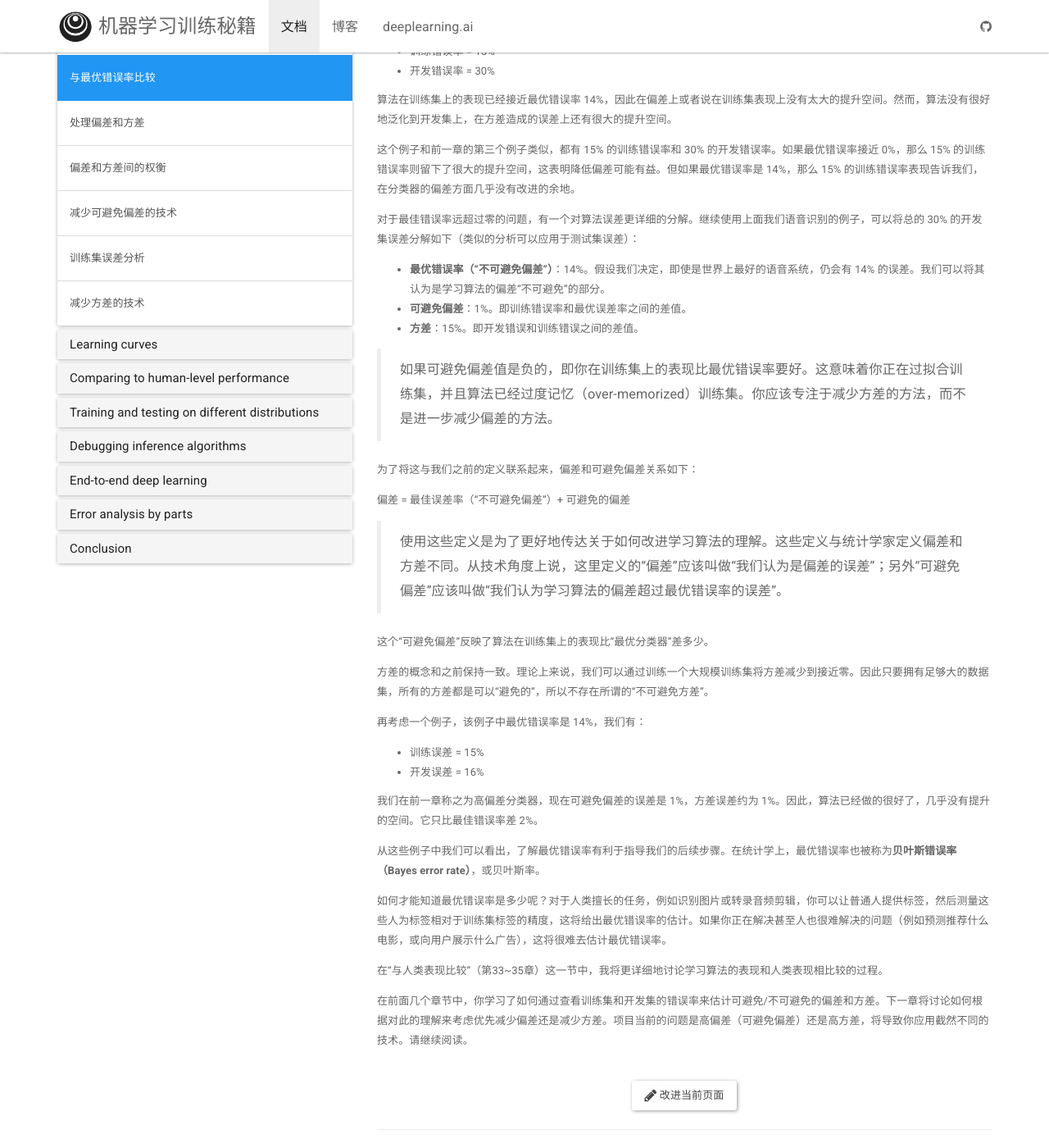
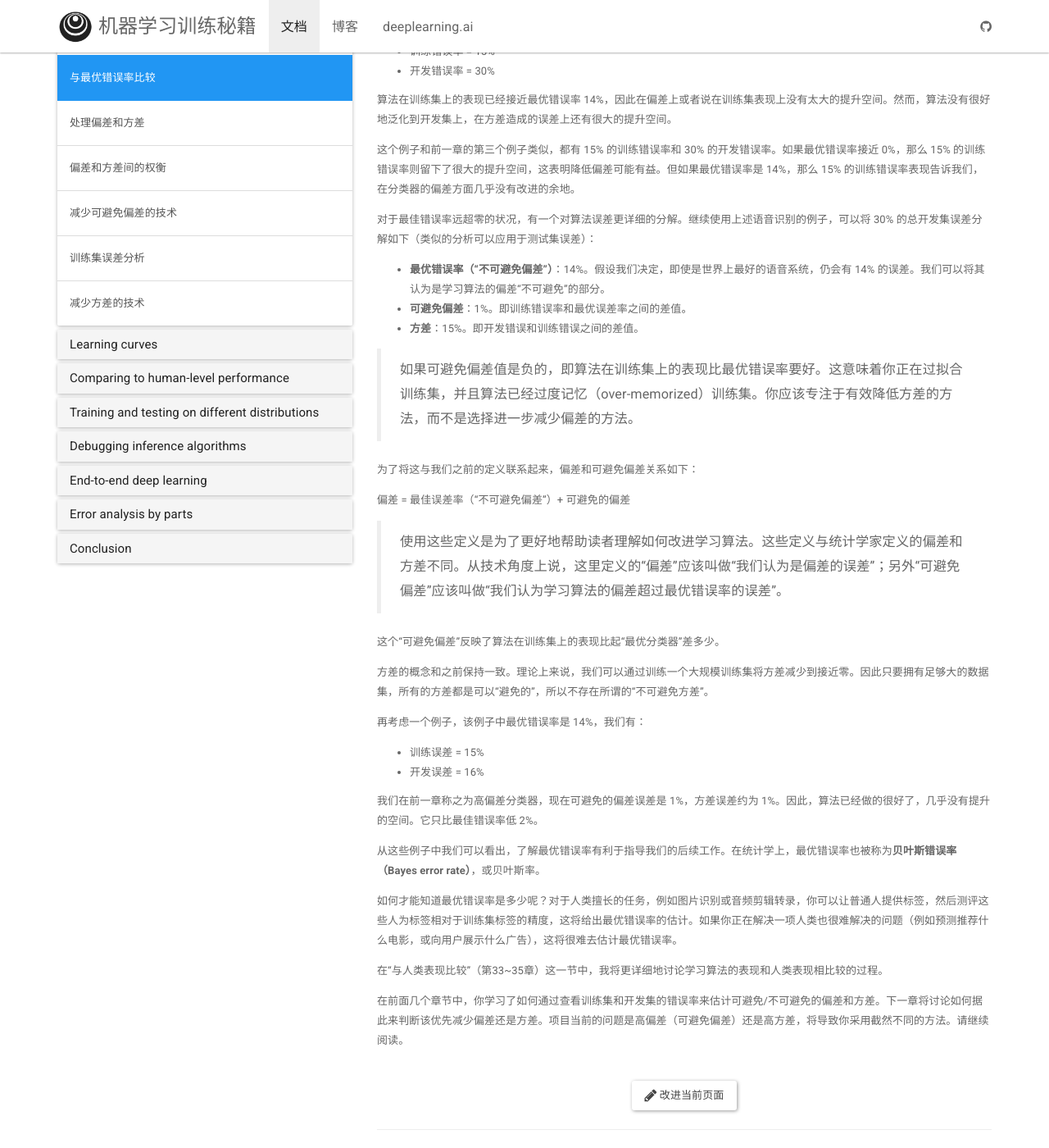
Before and after one commit to deeplearning-ai/machine-learning-yearning-cn, a Jekyll site: the page built from _docs/Bias and Variance/ch22.md, in a window 1280 px wide and 1400 px high, scrolled down 291 px. Shown: the whole window at 82% size. Built offline with Jekyll 4.4.1, drawn with Linux system fonts in a browser that asks for light colours; nearby versions of some CDN libraries; some of the changed text lies outside the part shown.

Commit message:
Update ch22.md (#39)

```diff
--- a/_docs/Bias and Variance/ch22.md
+++ b/_docs/Bias and Variance/ch22.md
@@ -3,9 +3,9 @@
 permalink: /docs/ch22/
 ---
 
-在我们猫识别的例子中，“理想”错误率——即一个“最优”分类器可达到的值——接近 0%。人类几乎总是可以识别出图片中的猫。因此，我们希望机器能够做得同样好。
+在我们的“猫咪识别”案例中，“理想”错误率——即一个“最优”分类器应该达到的值——接近 0%。在几乎所有情况下，人类总是可以识别出图片中的猫。因此，我们希望机器也能够有这样优秀的表现。
 
-换作其他问题这将更难：假设你正在构建一个语音识别系统，并发现 14% 的音频片段有太多的背景噪声，或者太难以理解，导致即使是人类也无法识别出所说的内容。在这种情况下，即使是“最优”的语音识别系统也可能有约为 14% 的误差。
+若换作其他问题，难度则更大：假设你正在构建一个语音识别系统，并发现 14% 的音频片段背景噪声太多，或者十分难以理解，导致即使是人类也无法识别出所说的内容。在这种情况下，即使是“最优”的语音识别系统也可能约有 14% 的误差。
 
 假设在这个语音识别问题上，你的算法达到：
 
@@ -16,21 +16,21 @@
 
 这个例子和前一章的第三个例子类似，都有 15% 的训练错误率和 30% 的开发错误率。如果最优错误率接近 0%，那么 15% 的训练错误率则留下了很大的提升空间，这表明降低偏差可能有益。但如果最优错误率是 14%，那么 15% 的训练错误率表现告诉我们，在分类器的偏差方面几乎没有改进的余地。
 
-对于最佳错误率远超过零的问题，有一个对算法误差更详细的分解。继续使用上面我们语音识别的例子，可以将总的 30% 的开发集误差分解如下（类似的分析可以应用于测试集误差）：
+对于最佳错误率远超零的状况，有一个对算法误差更详细的分解。继续使用上述语音识别的例子，可以将 30% 的总开发集误差分解如下（类似的分析可以应用于测试集误差）：
 
 - **最优错误率（“不可避免偏差”）**：14%。假设我们决定，即使是世界上最好的语音系统，仍会有 14% 的误差。我们可以将其认为是学习算法的偏差“不可避免”的部分。
 - **可避免偏差**：1%。即训练错误率和最优误差率之间的差值。
 - **方差**：15%。即开发错误和训练错误之间的差值。
 
-> 如果可避免偏差值是负的，即你在训练集上的表现比最优错误率要好。这意味着你正在过拟合训练集，并且算法已经过度记忆（over-memorized）训练集。你应该专注于减少方差的方法，而不是进一步减少偏差的方法。
+> 如果可避免偏差值是负的，即算法在训练集上的表现比最优错误率要好。这意味着你正在过拟合训练集，并且算法已经过度记忆（over-memorized）训练集。你应该专注于有效降低方差的方法，而不是选择进一步减少偏差的方法。
 
 为了将这与我们之前的定义联系起来，偏差和可避免偏差关系如下：
 
 偏差 = 最佳误差率（“不可避免偏差”）+ 可避免的偏差
 
-> 使用这些定义是为了更好地传达关于如何改进学习算法的理解。这些定义与统计学家定义偏差和方差不同。从技术角度上说，这里定义的“偏差”应该叫做“我们认为是偏差的误差”；另外“可避免偏差”应该叫做“我们认为学习算法的偏差超过最优错误率的误差”。
+> 使用这些定义是为了更好地帮助读者理解如何改进学习算法。这些定义与统计学家定义的偏差和方差不同。从技术角度上说，这里定义的“偏差”应该叫做“我们认为是偏差的误差”；另外“可避免偏差”应该叫做“我们认为学习算法的偏差超过最优错误率的误差”。
 
-这个“可避免偏差”反映了算法在训练集上的表现比“最优分类器”差多少。
+这个“可避免偏差”反映了算法在训练集上的表现比起“最优分类器”差多少。
 
 方差的概念和之前保持一致。理论上来说，我们可以通过训练一个大规模训练集将方差减少到接近零。因此只要拥有足够大的数据集，所有的方差都是可以“避免的”，所以不存在所谓的“不可避免方差”。
 
@@ -39,12 +39,12 @@
 - 训练误差 = 15%
 - 开发误差 = 16%
 
-我们在前一章称之为高偏差分类器，现在可避免偏差的误差是 1%，方差误差约为 1%。因此，算法已经做的很好了，几乎没有提升的空间。它只比最佳错误率差 2%。
+我们在前一章称之为高偏差分类器，现在可避免的偏差误差是 1%，方差误差约为 1%。因此，算法已经做的很好了，几乎没有提升的空间。它只比最佳错误率低 2%。
 
-从这些例子中我们可以看出，了解最优错误率有利于指导我们的后续步骤。在统计学上，最优错误率也被称为**贝叶斯错误率（Bayes error rate）**，或贝叶斯率。
+从这些例子中我们可以看出，了解最优错误率有利于指导我们的后续工作。在统计学上，最优错误率也被称为**贝叶斯错误率（Bayes error rate）**，或贝叶斯率。
 
-如何才能知道最优错误率是多少呢？对于人类擅长的任务，例如识别图片或转录音频剪辑，你可以让普通人提供标签，然后测量这些人为标签相对于训练集标签的精度，这将给出最优错误率的估计。如果你正在解决甚至人也很难解决的问题（例如预测推荐什么电影，或向用户展示什么广告），这将很难去估计最优错误率。
+如何才能知道最优错误率是多少呢？对于人类擅长的任务，例如图片识别或音频剪辑转录，你可以让普通人提供标签，然后测评这些人为标签相对于训练集标签的精度，这将给出最优错误率的估计。如果你正在解决一项人类也很难解决的问题（例如预测推荐什么电影，或向用户展示什么广告），这将很难去估计最优错误率。
 
 在“与人类表现比较”（第33~35章）这一节中，我将更详细地讨论学习算法的表现和人类表现相比较的过程。
 
-在前面几个章节中，你学习了如何通过查看训练集和开发集的错误率来估计可避免/不可避免的偏差和方差。下一章将讨论如何根据对此的理解来考虑优先减少偏差还是减少方差。项目当前的问题是高偏差（可避免偏差）还是高方差，将导致你应用截然不同的技术。请继续阅读。
+在前面几个章节中，你学习了如何通过查看训练集和开发集的错误率来估计可避免/不可避免的偏差和方差。下一章将讨论如何据此来判断该优先减少偏差还是方差。项目当前的问题是高偏差（可避免偏差）还是高方差，将导致你采用截然不同的方法。请继续阅读。
```
